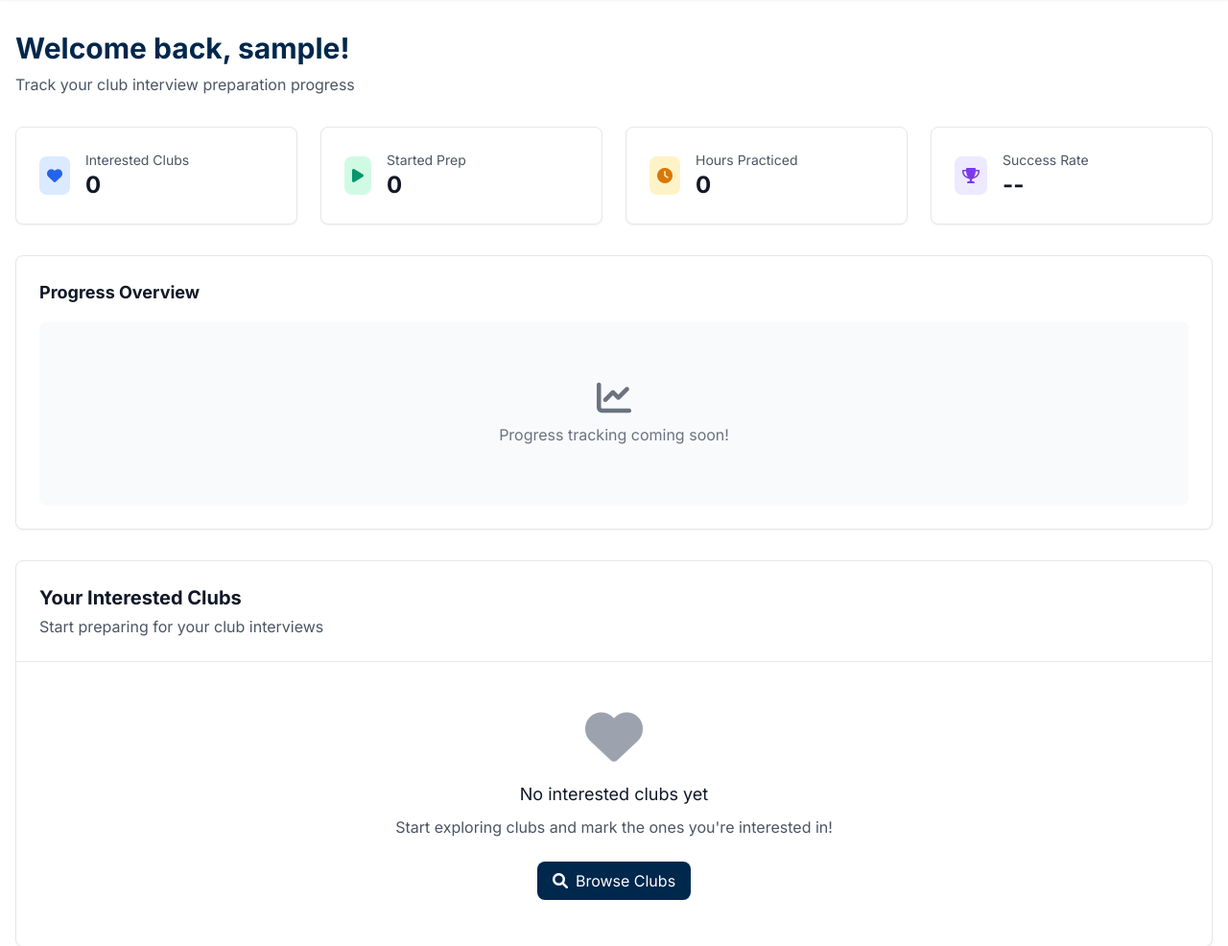
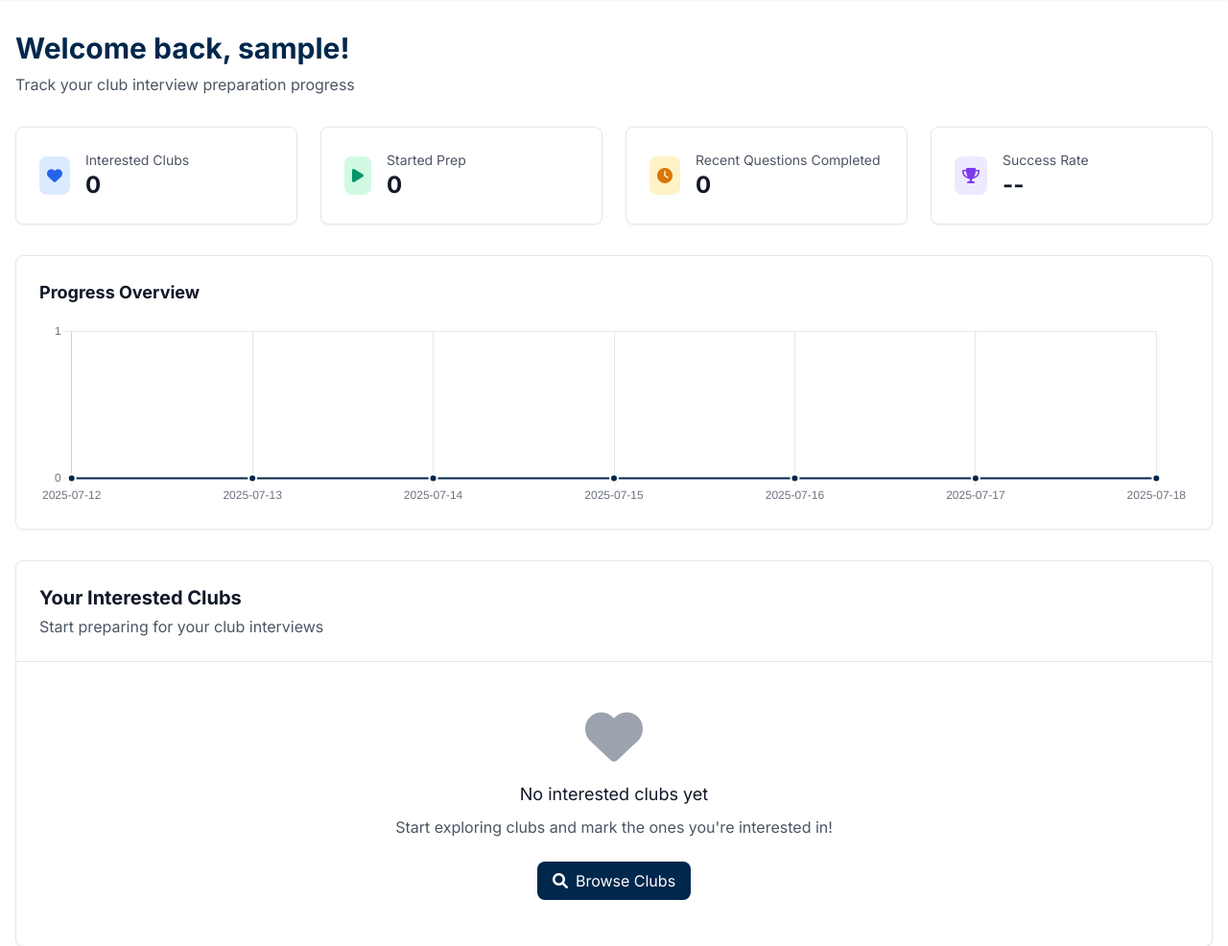
Before and after one commit to LBJANU/ClubAssist, a Django app: page /users/profile/ in a window 1280 px wide. Shown: the part 56-1042 px from the top of the page at 96% size. Run offline with Django 5.2, Linux system fonts and the light colour scheme; the visitor is signed in with stand-in values (Sample User, id 1); data that the repository does not hold is empty; some libraries are stand-ins or nearby versions.

Commit message:
progress tracking going up

```diff
--- a/templates/main/base.html
+++ b/templates/main/base.html
@@ -8,6 +8,7 @@
     <link href="https://fonts.googleapis.com/css2?family=Inter:wght@400;700;900&display=swap" rel="stylesheet">
     <script src="https://unpkg.com/htmx.org@1.9.10"></script>
     <script defer src="https://unpkg.com/alpinejs@3.x.x/dist/cdn.min.js"></script>
+    <script src="https://cdn.jsdelivr.net/npm/chart.js"></script>
     <link rel="stylesheet" href="https://cdnjs.cloudflare.com/ajax/libs/font-awesome/6.0.0/css/all.min.css">
     <style>
         html, body { font-family: 'Inter', sans-serif; }
--- a/templates/users/profile.html
+++ b/templates/users/profile.html
@@ -42,8 +42,8 @@
                     <i class="fas fa-clock text-yellow-600"></i>
                 </div>
                 <div class="ml-4">
-                    <p class="text-sm font-medium text-gray-600">Hours Practiced</p>
-                    <p class="text-2xl font-bold text-gray-900">0</p>
+                    <p class="text-sm font-medium text-gray-600">Recent Questions Completed</p>
+                    <p class="text-2xl font-bold text-gray-900">{{ recent_clubs }}</p>
                 </div>
             </div>
         </div>
@@ -61,16 +61,77 @@
         </div>
     </div>
 
-    <!-- Progress Chart Placeholder -->
+    <!-- Progress Chart -->
     <div class="bg-white p-6 rounded-lg shadow-sm border border-gray-200 mb-8">
         <h3 class="text-lg font-semibold text-gray-900 mb-4">Progress Overview</h3>
-        <div class="h-48 bg-gray-50 rounded-lg flex items-center justify-center">
-            <div class="text-center text-gray-500">
-                <i class="fas fa-chart-line text-4xl mb-2"></i>
-                <p>Progress tracking coming soon!</p>
-            </div>
+        <div class="h-48">
+            <canvas id="progressChart"></canvas>
         </div>
     </div>
+
+    <script>
+    document.addEventListener('DOMContentLoaded', function() {
+        const chartData = {{ chart_data|safe }};
+
+        const ctx = document.getElementById('progressChart').getContext('2d');
+        new Chart(ctx, {
+            type: 'line',
+            data: {
+                labels: chartData.labels,
+                datasets: [{
+                    label: 'Questions Completed',
+                    data: chartData.data,
+                    borderColor: '#00274C',
+                    backgroundColor: 'rgba(0, 39, 76, 0.1)',
+                    borderWidth: 2,
+                    fill: true,
+                    tension: 0.4,
+                    pointBackgroundColor: '#00274C',
+                    pointBorderColor: '#ffffff',
+                    pointBorderWidth: 2,
+                    pointRadius: 4,
+                    pointHoverRadius: 6
+                }]
+            },
+            options: {
+                responsive: true,
+                maintainAspectRatio: false,
+                plugins: {
+                    legend: {
+                        display: false
+                    },
+                    tooltip: {
+                        backgroundColor: 'rgba(0, 0, 0, 0.8)',
+                        titleColor: '#ffffff',
+                        bodyColor: '#ffffff',
+                        borderColor: '#00274C',
+                        borderWidth: 1
+                    }
+                },
+                scales: {
+                    y: {
+                        beginAtZero: true,
+                        ticks: {
+                            stepSize: 1,
+                            color: '#6B7280'
+                        },
+                        grid: {
+                            color: '#E5E7EB'
+                        }
+                    },
+                    x: {
+                        ticks: {
+                            color: '#6B7280'
+                        },
+                        grid: {
+                            color: '#E5E7EB'
+                        }
+                    }
+                }
+            }
+        });
+    });
+    </script>
 
     <!-- Interested Clubs Section -->
     <div class="bg-white rounded-lg shadow-sm border border-gray-200">
--- a/users/views.py
+++ b/users/views.py
@@ -3,7 +3,13 @@ from django.contrib.auth import authenticate, login, logout
 from django.contrib.auth.decorators import login_required
 from django.contrib.auth.models import User
 from django.db import IntegrityError
+from django.utils import timezone
+from django.db.models import Count
+from django.db.models.functions import TruncDate
+from datetime import timedelta
 from clubs.models import ClubUserConnector
+from interviews.models import UserInterviewProgress
+import json
 
 def login_view(request):
     if request.method == 'POST':
@@ -50,8 +56,49 @@ def profile_view(request):
         started_prep=True
     ).count()
 
+    twenty_four_hours_ago = timezone.now() - timedelta(hours=24)
+
+    recent_clubs = UserInterviewProgress.objects.filter(
+        user=request.user,
+        completed=True,
+        completed_at__gte=twenty_four_hours_ago
+    ).count()
+
+    current_date = timezone.now().date()
+    start_date = current_date - timedelta(days=6)
+
+    daily_completions = UserInterviewProgress.objects.filter(
+        user=request.user,
+        completed=True,
+        completed_at__gte=start_date,
+        completed_at__lte=current_date
+    ).annotate(
+        date=TruncDate('completed_at')
+    ).values('date').annotate(
+        count=Count('id')
+    ).order_by('date')
+
+    chart_data = {
+        'labels': [],
+        'data': []
+    }
+
+    while start_date <= current_date:
+        chart_data['labels'].append(start_date.strftime('%Y-%m-%d'))
+
+        count = 0
+        for completion in daily_completions:
+            if completion['date'] == start_date:
+                count = completion['count']
+                break
+
+        chart_data['data'].append(count)
+        start_date += timedelta(days=1)
+
     context = {
         'interested_clubs': interested_clubs,
         'prep_clubs_count': prep_clubs_count,
+        'recent_clubs': recent_clubs,
+        'chart_data': json.dumps(chart_data)
     }
     return render(request, 'users/profile.html', context)
```
Also changed, not shown: interviews/views.py (+6 -5 lines).
